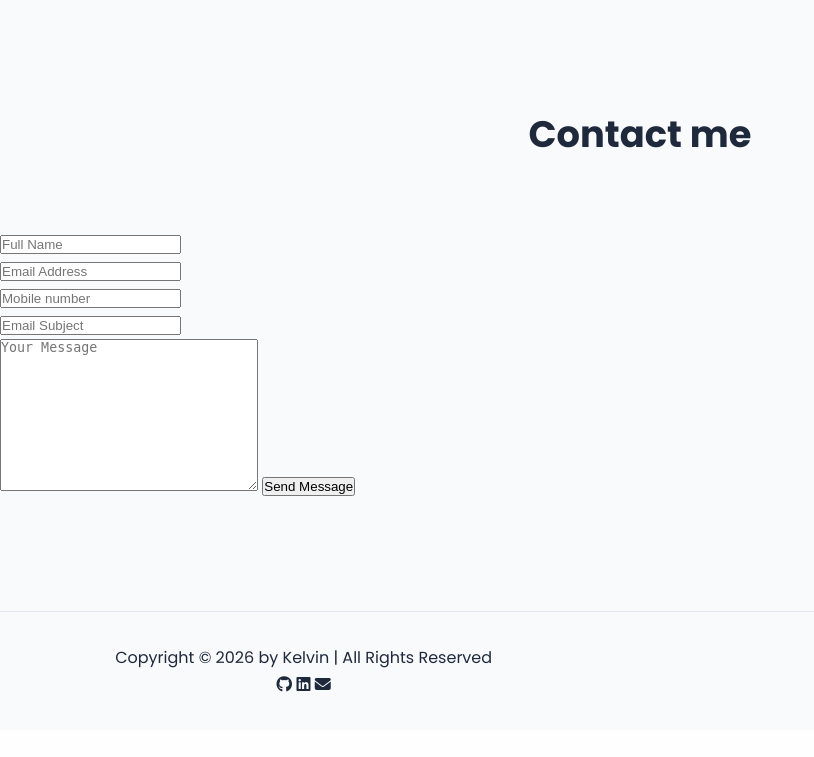
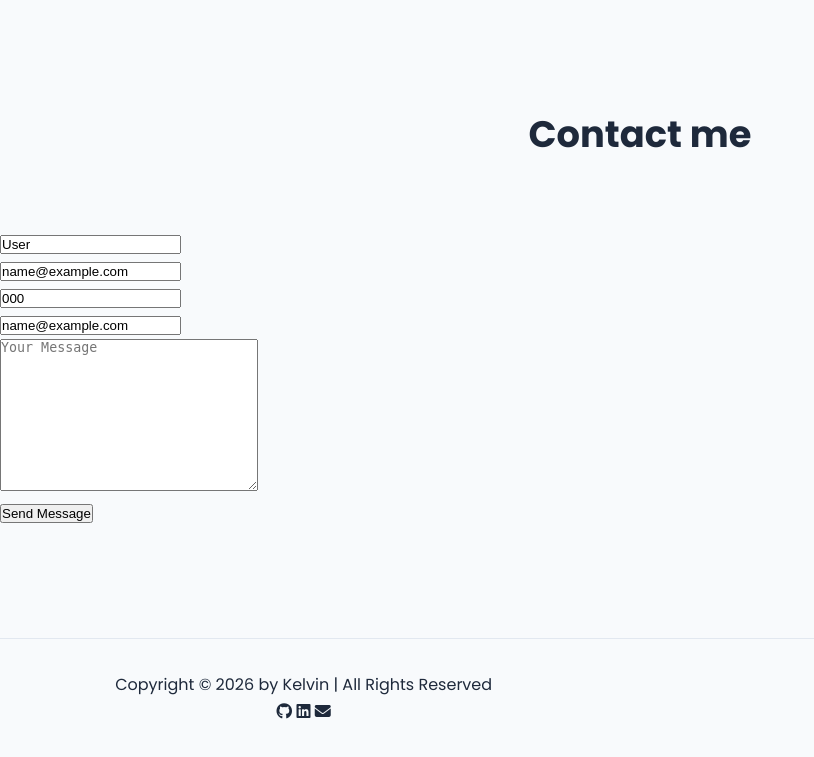
Before and after one commit to kio-ko-Kelvin/portfolioweb, a Django app: template portfolioapp/templates/portfolioapp/index.html in a window 1280 px wide. Shown: the part 2704-3461 px from the top of the page, without its empty margins (0-814 px from the left). Before the commit the page ends 3396 px from the top, so only its background shows below. Run offline with Django 5.2, Linux system fonts and the light colour scheme; tables that the repository leaves empty hold one stand-in row (values such as "Sample post"); the template is opened without the code that fills it: values that come from a table or form of the project are taken from there, most other values are stand-ins (such as "Sample title", 1, 10 or a date in 2020); grey boxes marked "Sample" are stand-in pictures.

Commit message:
Added better labelling, spacing and correct styling tags on html

```diff
--- a/portfolioapp/models.py
+++ b/portfolioapp/models.py
@@ -58,13 +58,13 @@ class Project(models.Model):
 class Contact(models.Model):
     fullname = models.CharField(max_length=50)
 
-    emailaddress = models.URLField(blank=False, null=False)
+    emailaddress = models.URLField(blank=False, null=False, max_length=50)
 
-    mobilenumber = models.IntegerField()
+    mobilenumber = models.IntegerField(max_length=10)
 
-    emailsubject = models.TextField(max_length=100, default="blank mail")
+    emailsubject = models.CharField(max_length=100, default="")
 
-    message = models.CharField(max_length=500, null=False, blank=False)
+    message = models.TextField(max_length=500, null=False, blank=False)
 
     created = models.DateTimeField(auto_now_add=True)
 
--- a/portfolioapp/templates/portfolioapp/index.html
+++ b/portfolioapp/templates/portfolioapp/index.html
@@ -223,26 +223,31 @@
 
     </div>
 
-    <form method="POST" action="{% url  'admin' %}">
+    <form method="POST" action="{% url 'admin' %}">
         {% csrf_token %}
         <div class="input-box">
-            <input type="text" placeholder="Full Name" name="fullname">
+            <input type="text" placeholder="Full Name" name="fullname" value="{{ fullname }}">
         </div>
 
         <div class="input-box">
-            <input type="email" placeholder="Email Address", name="emailaddress">
+            <input type="email" placeholder="Email Address", name="emailaddress", value="{{ emailaddress }}">
         </div>
 
         <div class="input-box">
-            <input type="number" placeholder="Mobile number", name="mobilenumber">
+            <input type="number" placeholder="Mobile number", name="mobilenumber", value="{{ mobilenumber }}">
         </div>
 
         <div class="input-box">
-            <input type="text" placeholder="Email Subject", name="emailsubject">
+            <input type="text" placeholder="Email Subject", name="emailsubject", value="{{ emailsubject }}">
         </div>
 
-        <textarea id="submitbutton" cols="30" rows="10" placeholder="Your Message" name="message"></textarea>
-        <input type="submit" value="Send Message" class="btn">
+        <div class="input-box">
+            <textarea id='' cols="30" rows="10" placeholder="Your Message" name="message"></textarea>
+        </div>
+
+        <div class="submit-button">
+            <input id="Submit-button" type="submit" value="Send Message" class="btn">
+        </div>
     </form>
 
 
```
Also changed, not shown: portfolioapp/admin.py (+9 -8 lines), portfolioapp/migrations/0011_alter_contact_emailsubject_alter_contact_message_and_more.py (added), portfolioapp/migrations/0012_alter_contact_emailaddress.py (added).
